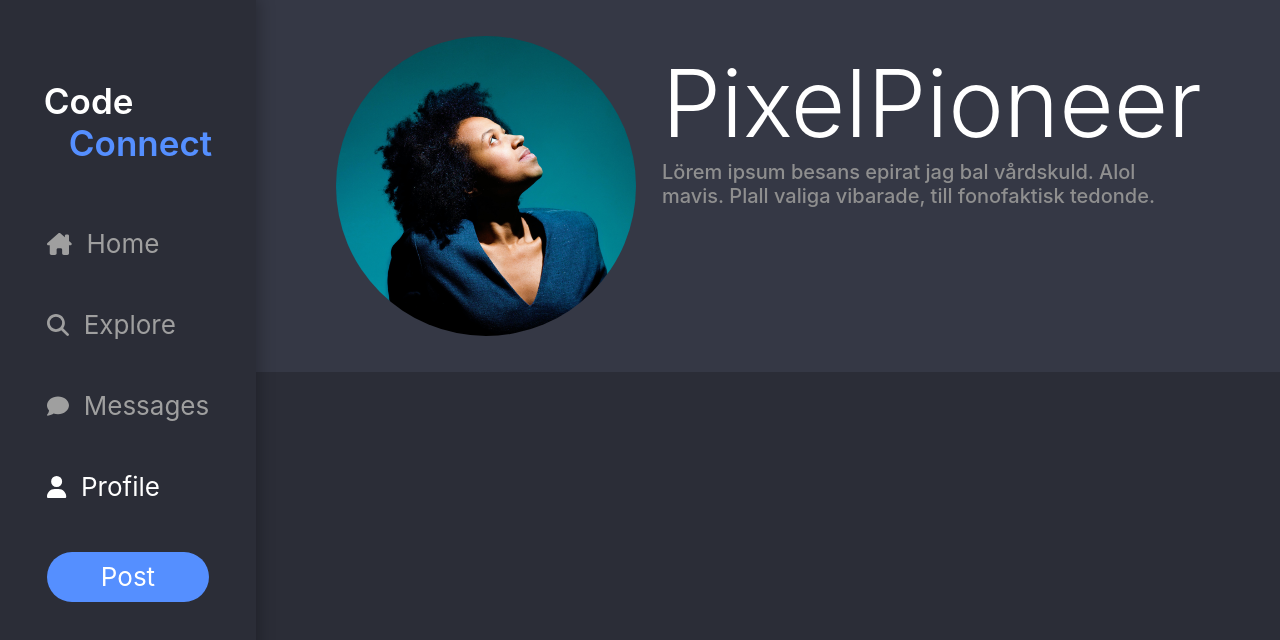
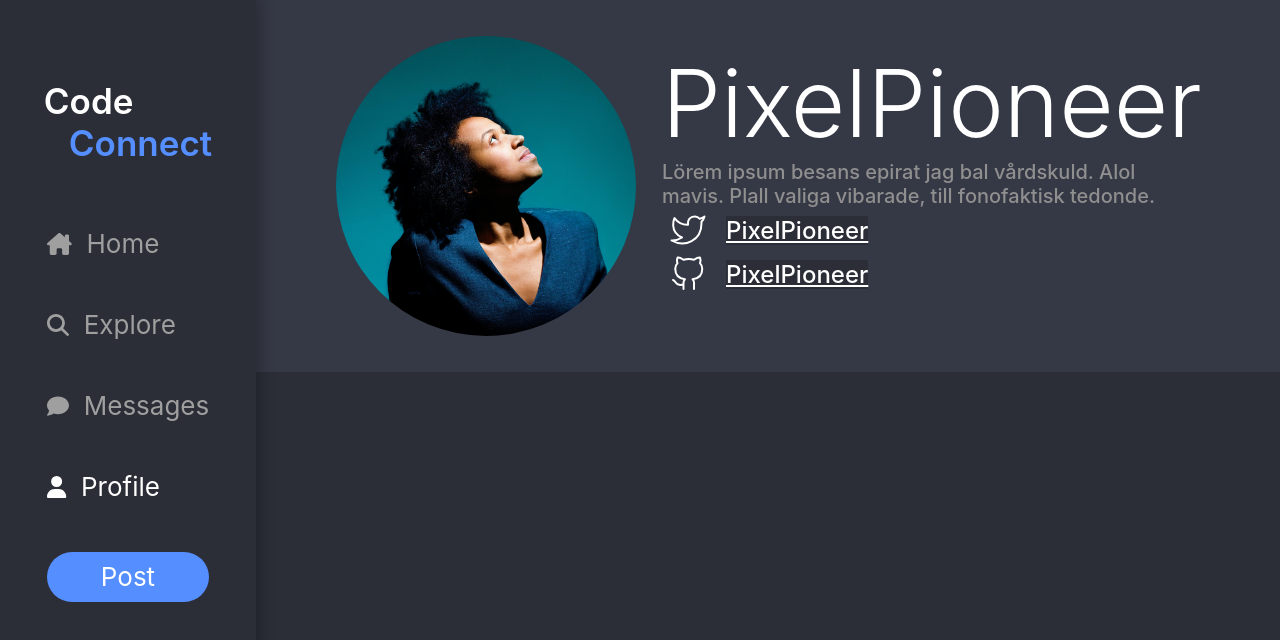
Before and after one commit to JvsonKee/CodeConnect, a React app: page /CodeConnect/account in a window 1280 px wide. Shown: the top 640 px of the page. Built offline with nearby package versions, Linux system fonts and the light colour scheme; the HTML template or start-up script is replaced by a standard one.

Commit message:
InfoFrame uses user social media

```diff
--- a/src/pages/Account/UserBanner/InfoProfile/InfoFrame/InfoFrame.jsx
+++ b/src/pages/Account/UserBanner/InfoProfile/InfoFrame/InfoFrame.jsx
@@ -2,6 +2,8 @@ import React from "react";
 import styled from "styled-components"
 import H1 from "../../../typography/h1";
 import H6 from "../../../typography/h6";
+import SocialLink from "./SocialLink";
+
 
 const InfoFrameContainer = styled.div`
     display: flex;
@@ -16,7 +18,11 @@ function InfoFrame({username, biography, socialLinks}){
         <InfoFrameContainer>
             <H1>{username}</H1>
             <H6>{biography}</H6>
-
+            {
+                socialLinks.map((it, i) => (
+                    <SocialLink key={i} network={it.getSocialMedia()} username={it.getUsername()}/>
+                ))
+            }
         </InfoFrameContainer>
     )
 }
--- /dev/null
+++ b/src/pages/Account/UserBanner/InfoProfile/InfoFrame/SocialLink.jsx
@@ -0,0 +1,69 @@
+import React from "react";
+import styled from "styled-components";
+import H5 from "../../../typography/h5";
+
+const SocialLinkContainer = styled.div`
+    display: flex;
+    width: 287px;
+    padding: 4px 8px;
+    align-items: center;
+    gap: 20px;
+`
+
+const GithubIcon = (props) => (
+    <svg
+      xmlns="http://www.w3.org/2000/svg"
+      width={36}
+      height={36}
+      fill="none"
+      {...props}
+    >
+      <path
+        stroke="#fff"
+        strokeLinecap="round"
+        strokeLinejoin="round"
+        strokeWidth={2}
+        d="M13.5 28.5C6 30.75 6 24.75 3 24m21 9v-5.805a5.055 5.055 0 0 0-1.41-3.915c4.71-.525 9.66-2.31 9.66-10.5A8.16 8.16 0 0 0 30 7.155a7.605 7.605 0 0 0-.135-5.655S28.095.975 24 3.72a20.07 20.07 0 0 0-10.5 0C9.405.975 7.635 1.5 7.635 1.5A7.605 7.605 0 0 0 7.5 7.155a8.16 8.16 0 0 0-2.25 5.67c0 8.13 4.95 9.915 9.66 10.5a5.055 5.055 0 0 0-1.41 3.87V33"
+      />
+    </svg>
+  )
+
+  const TwitterIcon = (props) => (
+    <svg
+      xmlns="http://www.w3.org/2000/svg"
+      width={36}
+      height={36}
+      fill="none"
+      {...props}
+    >
+      <path
+        stroke="#fff"
+        strokeLinecap="round"
+        strokeLinejoin="round"
+        strokeWidth={2}
+        d="M34.5 4.5a16.35 16.35 0 0 1-4.71 2.295 6.72 6.72 0 0 0-11.79 4.5v1.5A15.99 15.99 0 0 1 4.5 6s-6 13.5 7.5 19.5a17.46 17.46 0 0 1-10.5 3c13.5 7.5 30 0 30-17.25a6.756 6.756 0 0 0-.12-1.245A11.58 11.58 0 0 0 34.5 4.5Z"
+      />
+    </svg>
+  )
+
+
+function SocialLink({network, username}){
+
+    const getIcon = () => {
+        switch (network) {
+          case 'twitter':
+            return <TwitterIcon />;
+          case 'github':
+            return <GithubIcon />;
+        }
+      };
+
+    return (
+        <SocialLinkContainer>
+            {getIcon()}
+            <H5>{username}</H5>
+        </SocialLinkContainer>
+    )
+}
+
+export default SocialLink;
--- a/src/pages/Account/UserBanner/InfoProfile/InfoProfile.jsx
+++ b/src/pages/Account/UserBanner/InfoProfile/InfoProfile.jsx
@@ -19,7 +19,7 @@ function InfoProfile({user}){
     return (
         <InfoProfileContainer>
             <ProfilePicture imageUrl={user.getProfilePicture()}/>
-            <InfoFrame username={user.getUsername()} biography={user.getBiography()} socialLinks={[]}/>
+            <InfoFrame username={user.getUsername()} biography={user.getBiography()} socialLinks={user.getSocialMedia()}/>
         </InfoProfileContainer>
     )
 }
```
